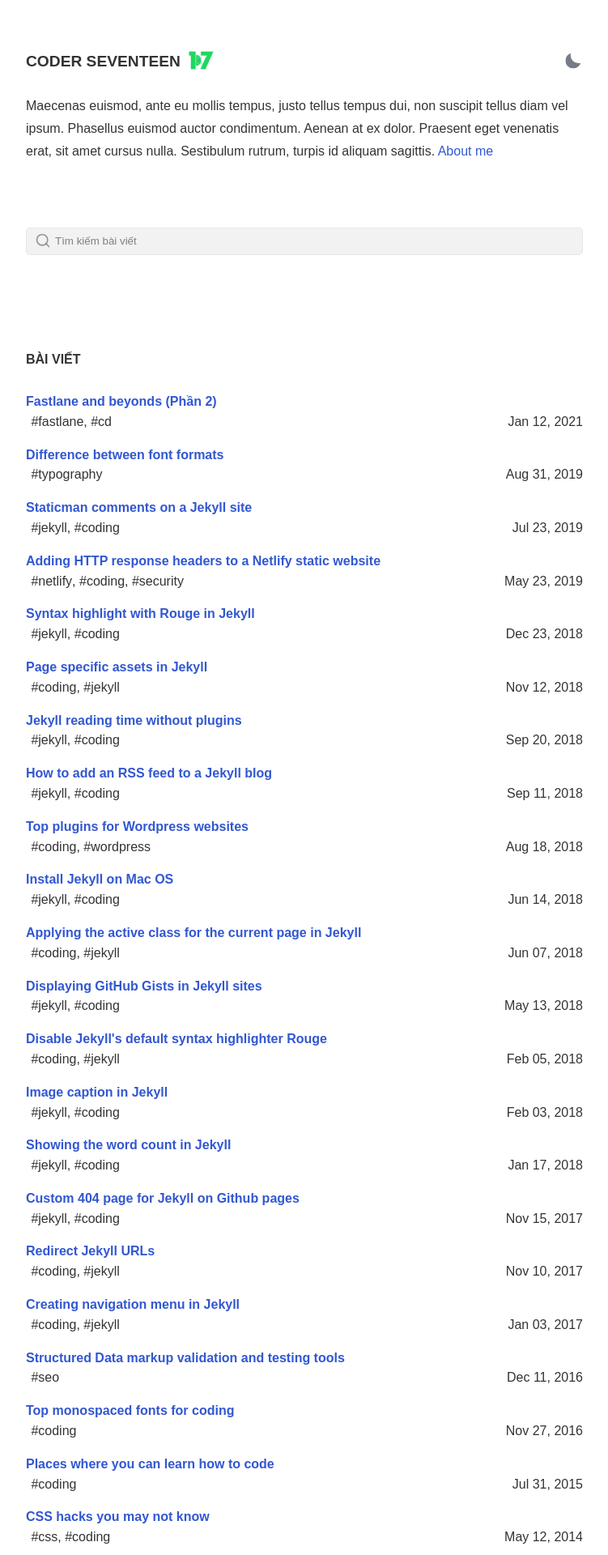
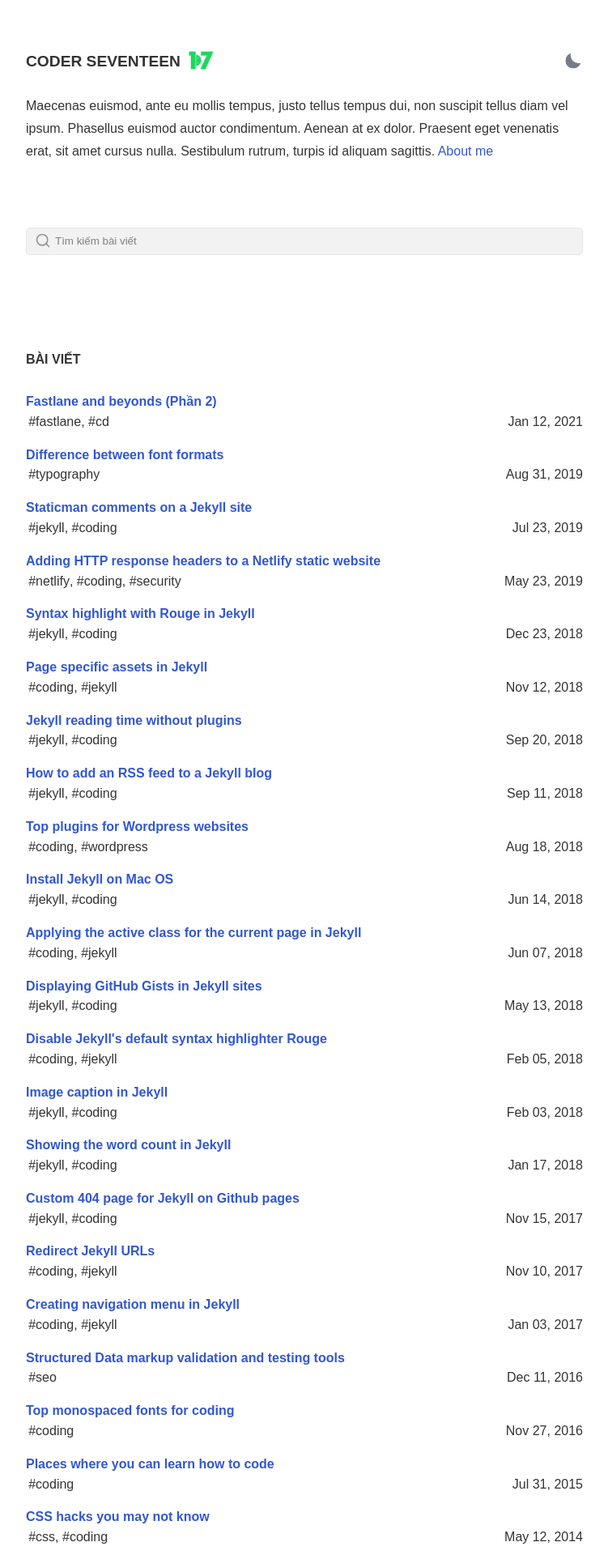
Before and after one commit to coder7eeN/coder7eeN.github.io, a Jekyll site: the page built from index.html, in a window 1280 px wide. Shown: the top 1920 px of the page at 81% size, without its empty margins (264-1015 px from the left). Built offline with Jekyll 4.4.1, drawn with Linux system fonts in a browser that asks for light colours; some web fonts are replaced.

Commit message:
chore: show tag space between tag

```diff
--- a/_layouts/post.html
+++ b/_layouts/post.html
@@ -14,7 +14,7 @@
   <h1 class="title">{{ page.title }}</h1>
   <span class="meta">
     {% for tag in page.tags %}
-    <a href="{{ site.url }}/tag/{{tag}}">{{tag}}</a>{% unless forloop.last %}, {% endunless %}{% endfor %}</span>
+    <a href="{{ site.url }}/tag/{{tag}}">#{{tag}}</a>{% unless forloop.last %}, {% endunless %}{% endfor %}</span>
   {{ content }}
 </section>
 
--- a/_sass/_main.scss
+++ b/_sass/_main.scss
@@ -324,7 +324,7 @@
 
   .tag-home-detail {
     display: flex;
-    margin-left: 0.4rem;
+    margin-left: 0.2rem;
   }
 }
 
--- a/index.html
+++ b/index.html
@@ -44,9 +44,7 @@
         {% for post in site.posts %}
         <li>
             <a href="{{ site.url }}{{ post.url }}">{{ post.title }}</a>
-
         </li>
-
 
         <li class="tag-home">
             <span class="tag-home-detail">
@@ -54,7 +52,6 @@
                 #{{ tag }}</p>{% unless forloop.last %}, {% endunless %}
                 {% endfor %}
             </span>
-
             <time datetime="{{ post.date | date_to_xmlschema }}">{{ post.date | date: "%b %d, %Y" }}</time>
         </li>
         {% endfor %}
```
